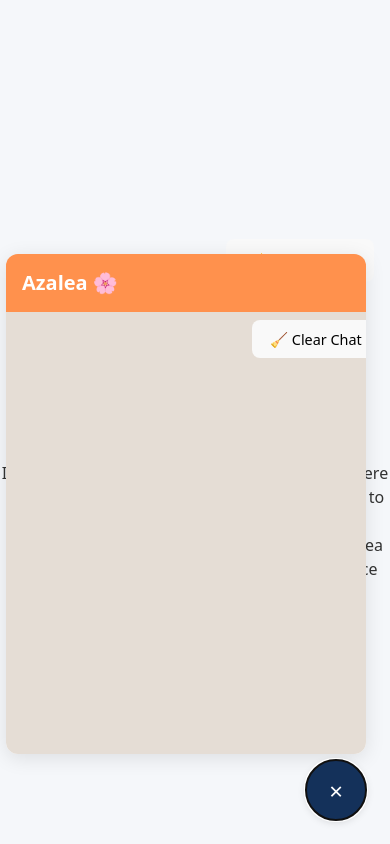
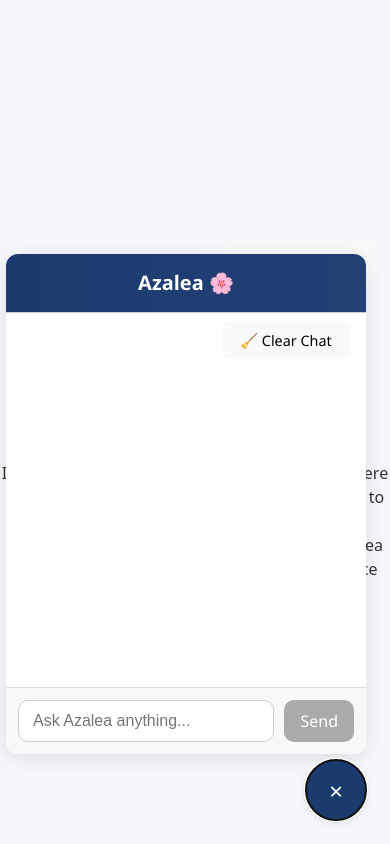
Before and after one commit to AnnChukwuka/school-chatbot-frontend, a React (Vite) app: page / in a window 390 px wide. Both pictures are taken after a click on the button 336 px from the left and 790 px from the top of the page. Built offline with nearby package versions, Linux system fonts and the light colour scheme.

Commit message:
added styling for mobile responsiveness default

```diff
--- a/src/components/Chatbot.css
+++ b/src/components/Chatbot.css
@@ -1,111 +1,85 @@
-html, body {
-  height: 100%;
-  margin: 0;
-  padding: 0;
-  overflow: hidden;
-}
-
 .chatbot-wrapper {
-  height: 100vh;
-  width: 100vw;
   display: flex;
   flex-direction: column;
-  background: #e5ddd5; /* WhatsApp light background */
+  height: 100%;
+  font-family: 'Segoe UI', Tahoma, sans-serif;
+  background: #ffffff;
 }
 
 .chatbot-header {
-  background-color: #ff914d; /* Orange Header */
-  padding: 14px 16px;
+  background: linear-gradient(to right, #1b3b6f, #234075);
+  color: #fff;
   font-size: 1.25rem;
+  padding: 14px;
+  text-align: center;
   font-weight: bold;
-  color: white;
-  text-align: left;
-}
-
-.clear-chat-button {
-  background-color: #1b3b6f;
-  color: white;
-  border: none;
-  border-radius: 8px;
-  padding: 8px 12px;
-  font-size: 0.9rem;
-  margin: 8px 16px;
-  align-self: flex-end;
-  cursor: pointer;
+  border-bottom: 1px solid #ccc;
 }
 
 .chatbot-window {
   flex-grow: 1;
-  overflow-y: auto;
   padding: 16px;
   display: flex;
   flex-direction: column;
-  gap: 10px;
+  overflow-y: auto;
+  gap: 12px;
 }
 
 .chat-message {
-  padding: 10px 14px;
+  padding: 12px 16px;
   border-radius: 18px;
-  font-size: 0.95rem;
-  max-width: 60%;
+  font-size: 1rem;
+  max-width: 80%;
   line-height: 1.4;
   white-space: pre-wrap;
-  word-wrap: break-word;
+  box-shadow: 0 1px 6px rgba(0,0,0,0.05);
 }
 
 .chat-message.user {
   align-self: flex-end;
-  background-color: #1b3b6f; /* Dark Blue */
+  background-color: #ff914d;
   color: white;
+  border-bottom-right-radius: 4px;
 }
 
 .chat-message.bot {
   align-self: flex-start;
-  background-color: #f2f6fc; /* Light Bot Background */
+  background-color: #f2f6fc;
   color: #1b3b6f;
+  border-bottom-left-radius: 4px;
 }
 
 .chatbot-input {
   display: flex;
-  padding: 10px 16px;
+  padding: 12px;
   background: #f8f8f8;
-  border-top: 1px solid #ccc;
+  border-top: 1px solid #ddd;
 }
 
 .chatbot-input input {
   flex-grow: 1;
   padding: 10px 14px;
-  border-radius: 20px;
-  border: none;
-  outline: none;
-  background: white;
+  border: 1px solid #ccc;
+  border-radius: 10px;
   font-size: 1rem;
+  margin-right: 10px;
 }
 
 .chatbot-input button {
+  padding: 10px 16px;
   background-color: #1b3b6f;
   color: white;
   border: none;
-  padding: 10px 16px;
-  margin-left: 10px;
-  border-radius: 20px;
+  border-radius: 10px;
   font-size: 1rem;
   cursor: pointer;
+}
+
+.chatbot-input button:hover {
+  background-color: #14315a;
 }
 
 .chatbot-input button:disabled {
   background-color: #aaa;
   cursor: not-allowed;
 }
-
-@media (max-width: 768px) {
-  .chatbot-wrapper {
-    border-radius: 0;
-    height: 100vh;
-    width: 100vw;
-  }
-  .chatbot-window {
-    padding: 12px;
-    gap: 8px;
-  }
-}
```
